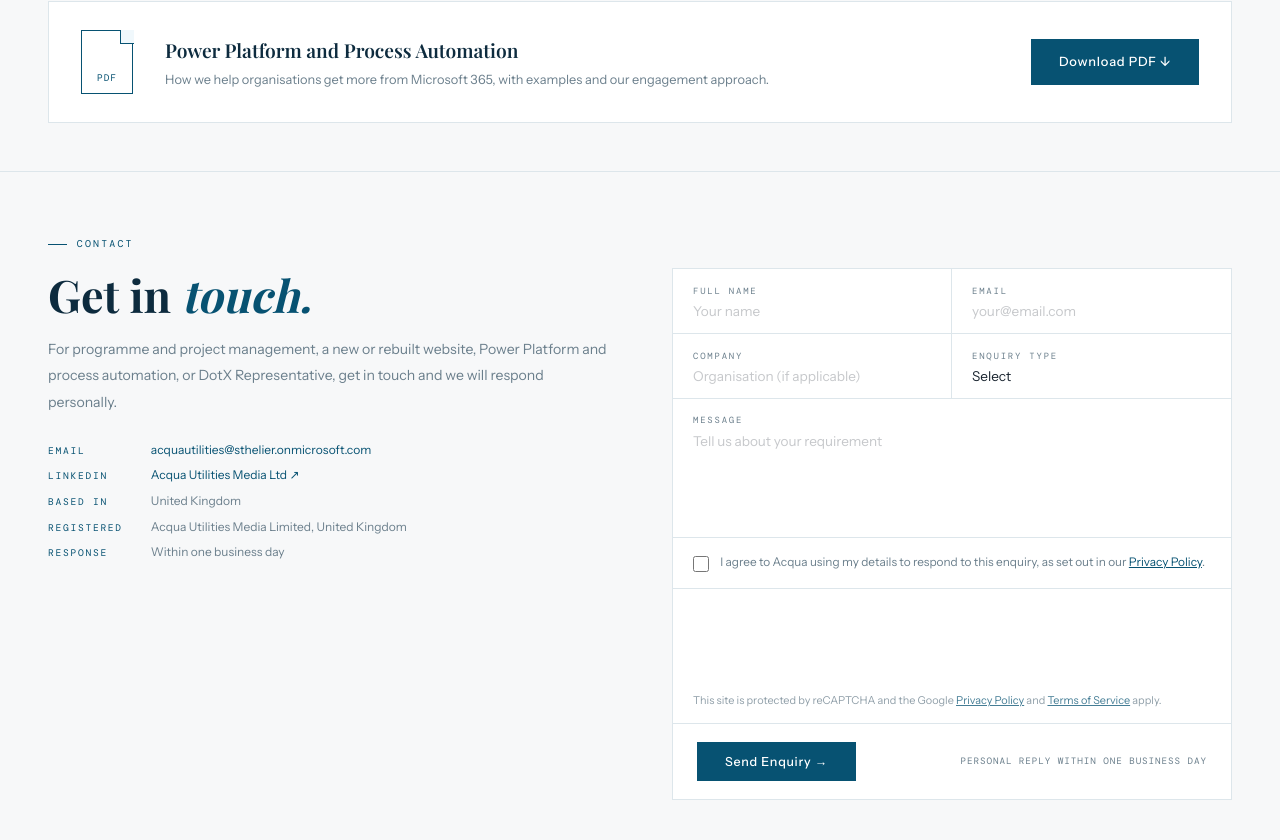
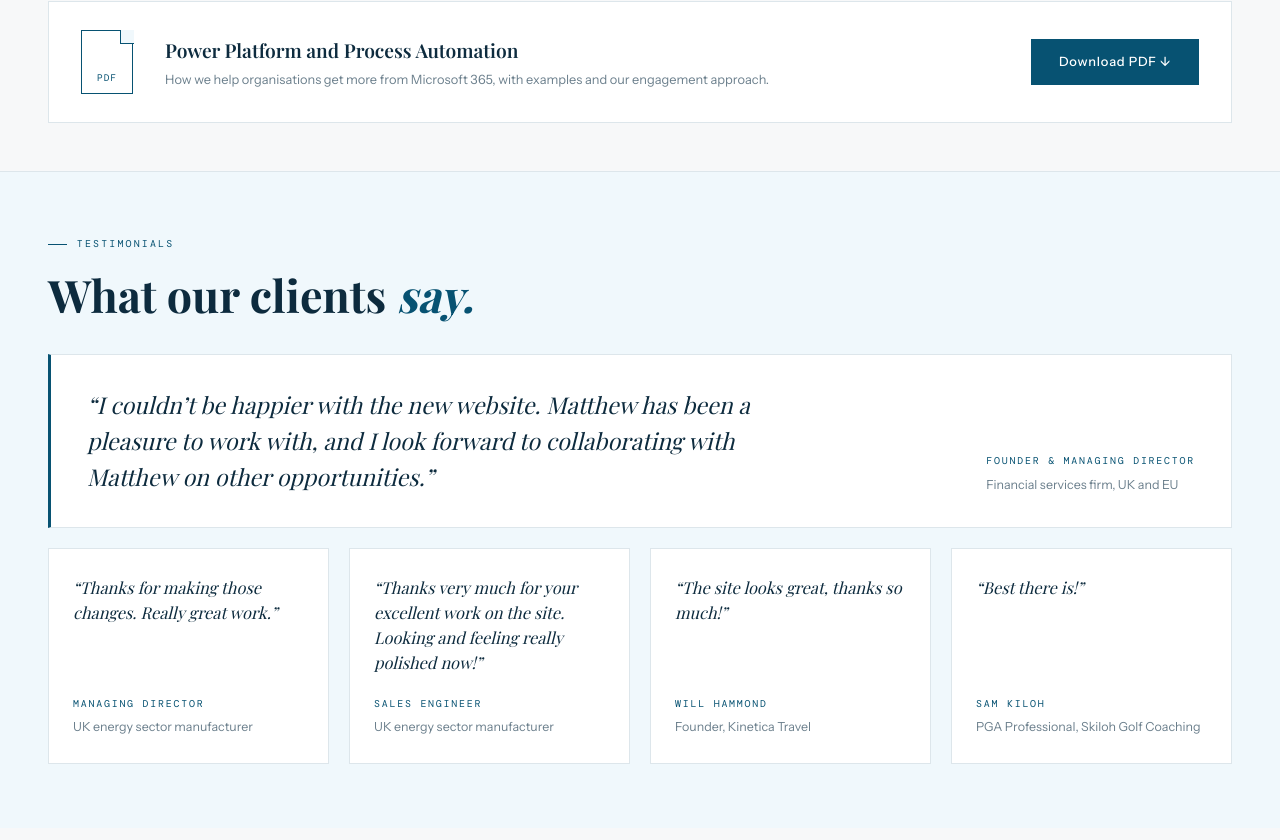
Before and after one commit to dotxrepresent/acquautilitiesmedia.com, a plain HTML site: page index.html in a window 1280 px wide. Shown: the part 4780-5620 px from the top of the page. Drawn offline with nearby package versions, Linux system fonts and the light colour scheme; a web font is replaced by a local one.

Commit message:
Add client testimonials section (draft, not published)
Co-Authored-By: Claude Opus 5.5 <noreply@anthropic.com>
Claude-Session: https://claude.ai/code/session_01BBeRGV3SSUk4xU3vuZxGb5

```diff
--- a/index.html
+++ b/index.html
@@ -343,6 +343,24 @@
 
 <div class="divider"></div>
 
+<!-- TESTIMONIALS -->
+<section id="testimonials" class="pale">
+  <div class="s-tag fi">Testimonials</div>
+  <h2 class="s-h2 fi">What our clients <em>say.</em></h2>
+  <div class="tm-wrap">
+    <figure class="tm-feature fi">
+      <blockquote class="tm-q">&ldquo;I couldn&rsquo;t be happier with the new website. Matthew has been a pleasure to work with, and I look forward to collaborating with Matthew on other opportunities.&rdquo;</blockquote>
+      <figcaption class="tm-who">Founder &amp; Managing Director<span class="tm-role">Financial services firm, UK and EU</span></figcaption>
+    </figure>
+    <div class="tm-grid">
+      <figure class="tm fi"><blockquote class="tm-q">&ldquo;Thanks for making those changes. Really great work.&rdquo;</blockquote><figcaption class="tm-who">Managing Director<span class="tm-role">UK energy sector manufacturer</span></figcaption></figure>
+      <figure class="tm fi"><blockquote class="tm-q">&ldquo;Thanks very much for your excellent work on the site. Looking and feeling really polished now!&rdquo;</blockquote><figcaption class="tm-who">Sales Engineer<span class="tm-role">UK energy sector manufacturer</span></figcaption></figure>
+      <figure class="tm fi"><blockquote class="tm-q">&ldquo;The site looks great, thanks so much!&rdquo;</blockquote><figcaption class="tm-who">Will Hammond<span class="tm-role">Founder, Kinetica Travel</span></figcaption></figure>
+      <figure class="tm fi"><blockquote class="tm-q">&ldquo;Best there is!&rdquo;</blockquote><figcaption class="tm-who">Sam Kiloh<span class="tm-role">PGA Professional, Skiloh Golf Coaching</span></figcaption></figure>
+    </div>
+  </div>
+</section>
+
 <!-- CONTACT -->
 <section id="contact" class="contact-section">
   <div class="s-tag fi">Contact</div>
--- a/site.css
+++ b/site.css
@@ -473,3 +473,16 @@ nav{background:rgba(255,255,255,.74) !important;-webkit-backdrop-filter:blur(20p
   .ck-bar button{width:auto !important;padding:.55rem 1rem !important;border-radius:10px !important}
 }
 @media(prefers-reduced-motion:reduce){.mob-nav.open a{animation:none;opacity:1;transform:none}}
+
+/* Testimonials (Nov 2026) */
+.tm-wrap{margin-top:2rem;display:grid;gap:1.25rem}
+.tm-feature{background:var(--white);border:1px solid var(--border);border-left:3px solid var(--teal);padding:2rem 2.25rem;display:grid;grid-template-columns:1fr auto;gap:2rem;align-items:end;margin:0}
+.tm-q{font-family:var(--serif);font-style:italic;color:var(--navy);line-height:1.55;margin:0}
+.tm-feature .tm-q{font-size:clamp(1.15rem,2vw,1.45rem);max-width:48ch}
+.tm-grid{display:grid;grid-template-columns:repeat(4,1fr);gap:1.25rem}
+.tm{background:var(--white);border:1px solid var(--border);padding:1.6rem 1.5rem;display:flex;flex-direction:column;gap:1.25rem;margin:0}
+.tm .tm-q{font-size:1.02rem}
+.tm-who{font-family:var(--mono);font-size:.62rem;letter-spacing:.18em;text-transform:uppercase;color:var(--teal);margin-top:auto}
+.tm-role{display:block;font-family:var(--sans);font-size:.78rem;letter-spacing:0;text-transform:none;color:var(--muted);margin-top:.35rem}
+@media(max-width:900px){.tm-grid{grid-template-columns:1fr 1fr}.tm-feature{grid-template-columns:1fr}}
+@media(max-width:560px){.tm-grid{grid-template-columns:1fr}.tm-feature{padding:1.6rem 1.4rem}}
```
Also changed, not shown: web-development.html (+18 -0 lines).
